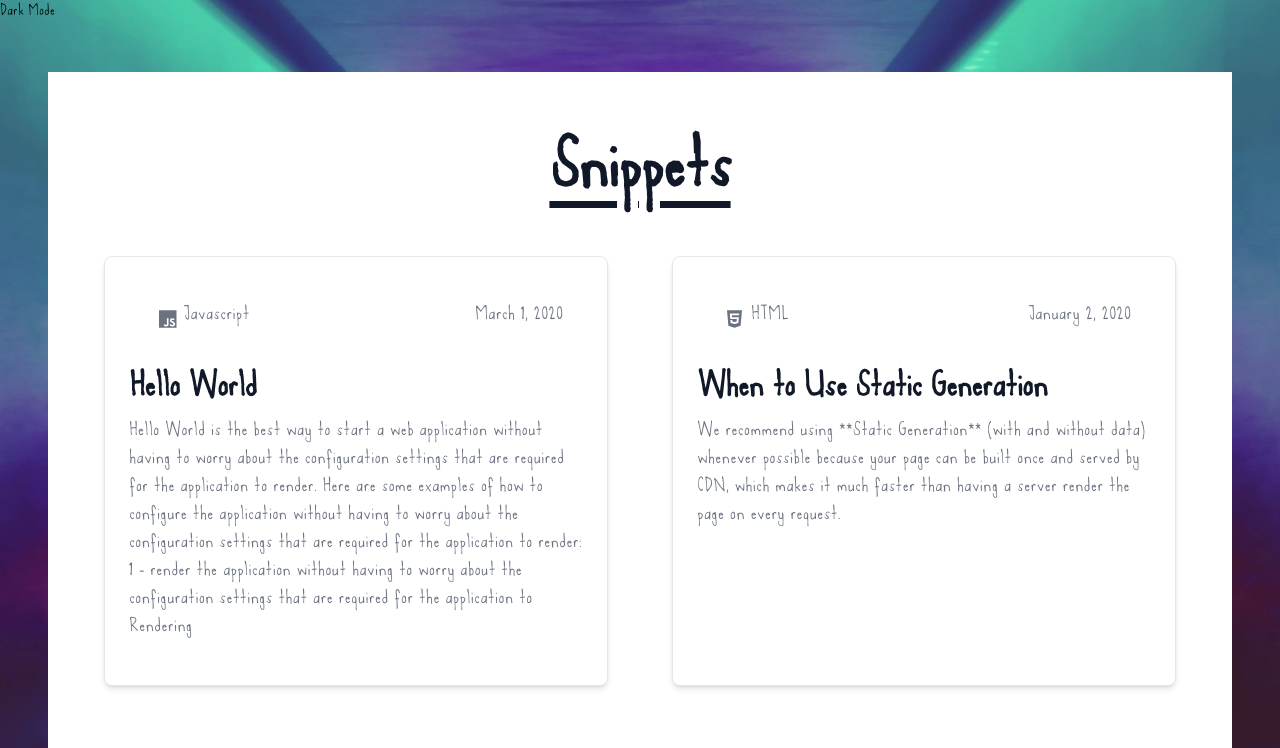
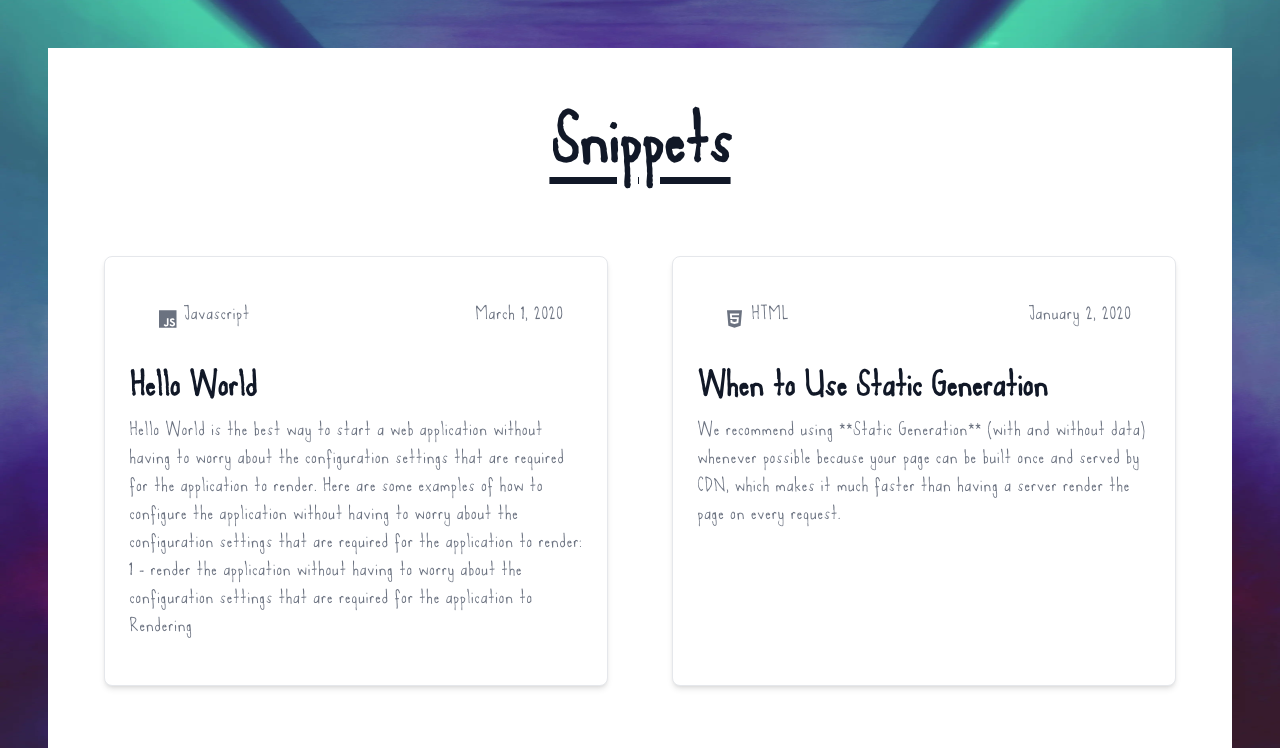
Before and after one commit to ksingh-git/ksingh-git.github.io, a Next.js app: page / in a window 1280 px wide. Shown: the top 748 px of the page. Built offline with nearby package versions, Linux system fonts and the light colour scheme.

Commit message:
Dark Mode Button

```diff
--- a/components/layout.js
+++ b/components/layout.js
@@ -2,36 +2,14 @@
 
 export default function Layout({ children }) {
   const [theme, setTheme] = useState("light");
-
-  const darkMode = () => {
-    let element = document.getElementById("main-container");
-    element.classList.toggle("dark");
-    if (localStorage.getItem("theme") === "dark") {
-      setTheme("light");
-      localStorage.setItem("theme", "light");
-    } else {
-      setTheme("dark");
-      localStorage.setItem("theme", "dark");
-    }
-  };
-
   useEffect(() => {
     setTheme(localStorage.getItem("theme"));
-    const element = document.getElementById("main-container");
-    element.classList.add(theme);
   });
-
   return (
     <>
-      <>{theme}</>
-      <button
-        onClick={() => {
-          darkMode();
-        }}
-      >
-        Dark Mode
-      </button>
-      <div id="main-container">{children}</div>
+      <div id="main-container" className={theme}>
+        {children}
+      </div>
     </>
   );
 }
--- /dev/null
+++ b/components/theme_mode.js
@@ -0,0 +1,64 @@
+import { useEffect, useState } from "react";
+
+// Theme mode svg component
+function ThemeModeSvgComponent(props) {
+  const [theme, setTheme] = useState("light");
+  const darkMode = () => {
+    let element = document.getElementById("main-container");
+    element.classList.toggle("dark");
+    if (localStorage.getItem("theme") === "dark") {
+      setTheme("light");
+      localStorage.setItem("theme", "light");
+    } else {
+      setTheme("dark");
+      localStorage.setItem("theme", "dark");
+    }
+  };
+
+  useEffect(() => {
+    setTheme(localStorage.getItem("theme"));
+    const element = document.getElementById("main-container");
+    element.classList.add(theme);
+  });
+
+  return (
+    <>
+      <button
+        onClick={() => {
+          darkMode();
+        }}
+      >
+        {theme === "light" ? (
+          <DarkModeSvgComponent className="cursor-pointer flex absolute top-0 right-0" />
+        ) : (
+          <LightmodeSvgComponent className="cursor-pointer flex absolute top-0 right-0" />
+        )}
+      </button>
+    </>
+  );
+}
+
+// Create a Lightmode SVG component.
+function LightmodeSvgComponent(props) {
+  return (
+    <svg xmlns="http://www.w3.org/2000/svg" height={48} width={48} {...props}>
+      <path
+        fill="#ffffff"
+        d="M24 31q2.9 0 4.95-2.05Q31 26.9 31 24q0-2.9-2.05-4.95Q26.9 17 24 17q-2.9 0-4.95 2.05Q17 21.1 17 24q0 2.9 2.05 4.95Q21.1 31 24 31zm0 3q-4.15 0-7.075-2.925T14 24q0-4.15 2.925-7.075T24 14q4.15 0 7.075 2.925T34 24q0 4.15-2.925 7.075T24 34zM3.5 25.5q-.65 0-1.075-.425Q2 24.65 2 24q0-.65.425-1.075Q2.85 22.5 3.5 22.5h5q.65 0 1.075.425Q10 23.35 10 24q0 .65-.425 1.075-.425.425-1.075.425zm36 0q-.65 0-1.075-.425Q38 24.65 38 24q0-.65.425-1.075.425-.425 1.075-.425h5q.65 0 1.075.425Q46 23.35 46 24q0 .65-.425 1.075-.425.425-1.075.425zM24 10q-.65 0-1.075-.425Q22.5 9.15 22.5 8.5v-5q0-.65.425-1.075Q23.35 2 24 2q.65 0 1.075.425.425.425.425 1.075v5q0 .65-.425 1.075Q24.65 10 24 10zm0 36q-.65 0-1.075-.425-.425-.425-.425-1.075v-5q0-.65.425-1.075Q23.35 38 24 38q.65 0 1.075.425.425.425.425 1.075v5q0 .65-.425 1.075Q24.65 46 24 46zM12 14.1l-2.85-2.8q-.45-.45-.425-1.075.025-.625.425-1.075.45-.45 1.075-.45t1.075.45L14.1 12q.4.45.4 1.05 0 .6-.4 1-.4.45-1.025.45-.625 0-1.075-.4zm24.7 24.75L33.9 36q-.4-.45-.4-1.075t.45-1.025q.4-.45 1-.45t1.05.45l2.85 2.8q.45.45.425 1.075-.025.625-.425 1.075-.45.45-1.075.45t-1.075-.45zM33.9 14.1q-.45-.45-.45-1.05 0-.6.45-1.05l2.8-2.85q.45-.45 1.075-.425.625.025 1.075.425.45.45.45 1.075t-.45 1.075L36 14.1q-.4.4-1.025.4-.625 0-1.075-.4zM9.15 38.85q-.45-.45-.45-1.075t.45-1.075L12 33.9q.45-.45 1.05-.45.6 0 1.05.45.45.45.45 1.05 0 .6-.45 1.05l-2.8 2.85q-.45.45-1.075.425-.625-.025-1.075-.425zM24 24z"
+      />
+    </svg>
+  );
+}
+
+// Creates a DarkMode SVG component.
+function DarkModeSvgComponent(props) {
+  return (
+    <svg xmlns="http://www.w3.org/2000/svg" height={48} width={48} {...props}>
+      <path
+        fill="#000000"
+        d="M24 42q-7.5 0-12.75-5.25T6 24q0-7.5 5.25-12.75T24 6q.4 0 .85.025.45.025 1.15.075-1.8 1.6-2.8 3.95-1 2.35-1 4.95 0 4.5 3.15 7.65Q28.5 25.8 33 25.8q2.6 0 4.95-.925T41.9 22.3q.05.6.075.975Q42 23.65 42 24q0 7.5-5.25 12.75T24 42zm0-3q5.45 0 9.5-3.375t5.05-7.925q-1.25.55-2.675.825Q34.45 28.8 33 28.8q-5.75 0-9.775-4.025T19.2 15q0-1.2.25-2.575.25-1.375.9-3.125-4.9 1.35-8.125 5.475Q9 18.9 9 24q0 6.25 4.375 10.625T24 39zm-.2-14.85z"
+      />
+    </svg>
+  );
+}
+export default ThemeModeSvgComponent;
--- a/pages/index.js
+++ b/pages/index.js
@@ -10,6 +10,7 @@
   faJs,
   faHtml5,
 } from "@fortawesome/free-brands-svg-icons";
+import ThemeModeSvgComponent from "../components/theme_mode";
 
 export async function getStaticProps() {
   const allPostsData = getSortedPostsData();
@@ -28,11 +29,11 @@
         <link rel="icon" href="/favicon.ico" />
       </Head>
       <section className="bg-white dark:bg-gray-900 cursor-default">
-        <div className="py-8 px-4 mx-auto max-w-screen-xl lg:py-16 lg:px-6">
+        <div className="relative py-8 px-4 mx-auto max-w-screen-xl lg:py-16 lg:px-6">
           <h2 className="mx-auto max-w-screen-sm text-center mb-4 text-7xl underline tracking-tight font-extrabold text-gray-900 dark:text-white">
             Snippets
           </h2>
-
+          <ThemeModeSvgComponent />
           <div className="grid gap-8 lg:grid-cols-2">
             {allPostsData.map(({ id, date, title, description, language }) => (
               <div
--- a/pages/posts/[id].js
+++ b/pages/posts/[id].js
@@ -5,6 +5,8 @@
 import hljs from "highlight.js";
 import "highlight.js/styles/github-dark.css";
 import { useEffect } from "react";
+import Link from "next/link";
+import ThemeModeSvgComponent from "../../components/theme_mode";
 
 export async function getStaticProps({ params }) {
   const postData = await getPostData(params.id);
@@ -35,7 +37,13 @@
         <title>{postData.title}</title>
       </Head>
       <section className="bg-white dark:bg-gray-900">
-        <section className="text-justify p-36 mx-36 prose prose-slate prose-xl md:prose-2xl max-w-none dark:prose-invert prose-h2:underline prose-h3:underline">
+        <section className="relative text-justify p-36 mx-36 prose prose-slate prose-xl md:prose-2xl max-w-none dark:prose-invert prose-h2:underline prose-h3:underline">
+          <Link href={`/`}>
+            <span className="cursor-pointer flex absolute top-0 left-0">
+              <span>{"<"} Back to Home</span>
+            </span>
+          </Link>
+          <ThemeModeSvgComponent />
           <span>
             <Date dateString={postData.date} />
           </span>
```
